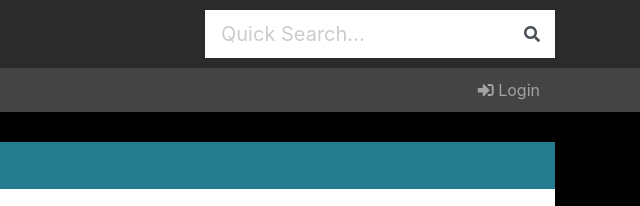
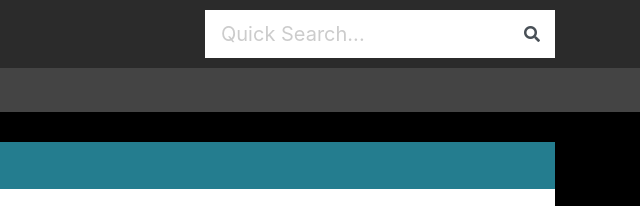
Before and after one commit to kriper12/PikuManga, a plain HTML site: page hot.php.html in a window 1280 px wide. Shown: the top 206 px of the page, 640-1280 px from the left. Drawn offline with nearby package versions, Linux system fonts and the light colour scheme; some packages are replaced by stand-ins of ours; no server answers.

Commit message:
Update hot.php.html

```diff
--- a/hot.php.html
+++ b/hot.php.html
@@ -167,11 +167,7 @@
 						</li>
 					</ul>
 
-					<ul class="navbar-nav ml-auto">
-						<li class="nav-item d-none d-md-block">
-							<a href="#" class="nav-link" data-toggle="modal" data-target="#AuthModal" ng-click="vm.AuthWarning = ''">
-								<i class="fas fa-sign-in-alt"></i>
-								Login
+
 							</a>
 
 						</li>
```
